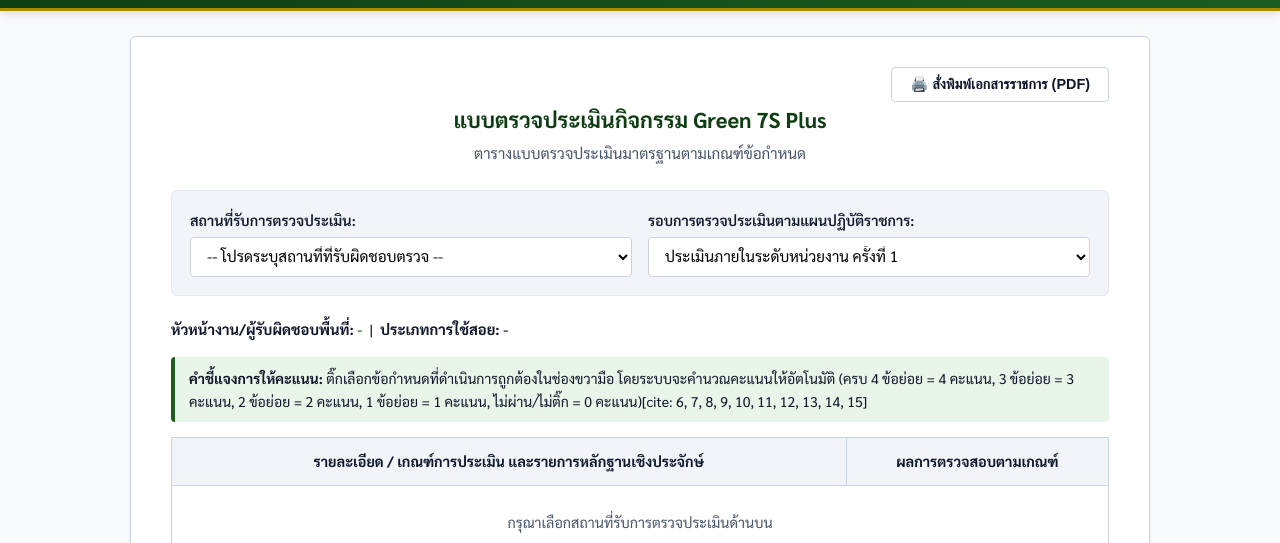
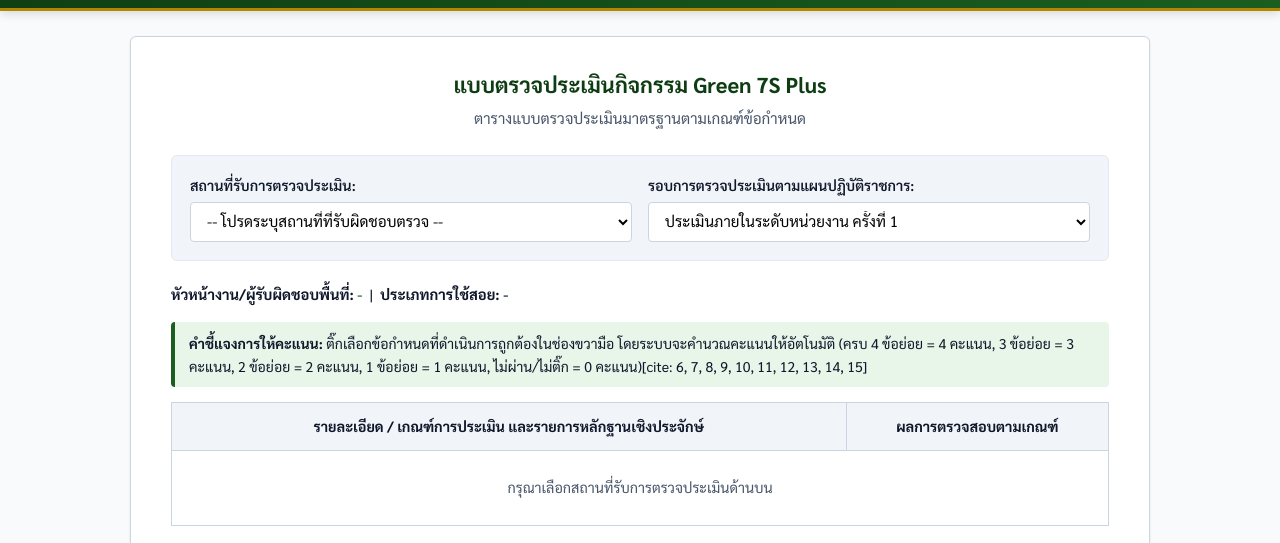
Before and after one commit to adunwitr-web/my-7s-app, a plain HTML site: page my-5s-app/frontend/assessment_form.html in a window 1280 px wide. Shown: the part 64-607 px from the top of the page. Drawn offline with Linux system fonts and the light colour scheme; no server answers; sample sign-in values are in the browser's storage.

Commit message:
Add files via upload

```diff
--- a/my-5s-app/frontend/assessment_form.html
+++ b/my-5s-app/frontend/assessment_form.html
@@ -251,26 +251,6 @@
             box-shadow: 0 2px 6px rgba(0,0,0,0.1);
         }
         .btn-submit-doc:hover { background: var(--gov-primary-dark); }
-        .btn-print-doc {
-            background: #ffffff;
-            color: var(--gov-text);
-            border: 1px solid var(--gov-border);
-            padding: 8px 18px;
-            border-radius: 4px;
-            font-size: 0.9em;
-            cursor: pointer;
-            font-weight: 600;
-        }
-        .btn-print-doc:hover { background: #f1f5f9; }
-
-        @media print {
-            .gov-header, .btn-submit-doc, .btn-print-doc, #previewContainer, input[type="file"], .btn-quick-pass {
-                display: none !important;
-            }
-            body { background: white; padding: 0; }
-            .container { max-width: 100%; margin: 0; padding: 0; }
-            .doc-paper { border: none; box-shadow: none; padding: 0; }
-        }
     </style>
 </head>
 <body>
@@ -294,11 +274,6 @@
 
 <main class="container">
     <div class="doc-paper">
-        <div style="display:flex; justify-content:space-between; align-items:flex-start;">
-            <div></div>
-            <button class="btn-print-doc" onclick="window.print()">🖨️ สั่งพิมพ์เอกสารราชการ (PDF)</button>
-        </div>
-
         <div class="doc-header-center">
             <h2>แบบตรวจประเมินกิจกรรม Green 7S Plus</h2>
             <p id="formTitleDisplay">ตารางแบบตรวจประเมินมาตรฐานตามเกณฑ์ข้อกำหนด</p>
```
